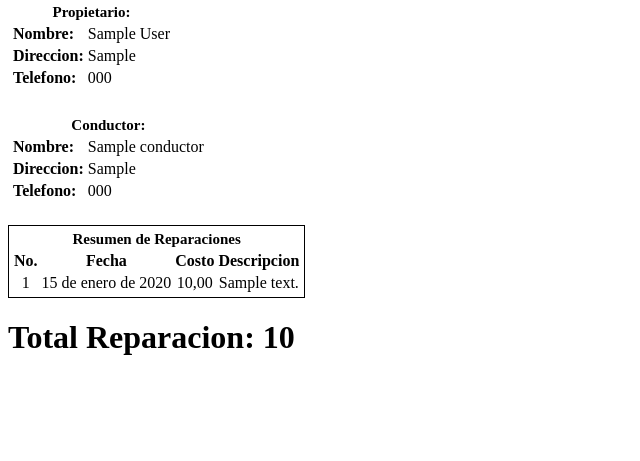
After one commit to Nicoligle26/transporcar, a Django app: template templates/pdf/recibo_pdf.html in a window 1280 px wide. The commit adds this page. Shown: the part 339-800 px from the top of the page, without its empty margins (0-640 px from the left). Run offline with Django 4.2, Linux system fonts and the light colour scheme; tables that the repository leaves empty hold one stand-in row (values such as "Sample post"); the template is opened without the code that fills it: values that come from a table or form of the project are taken from there, most other values are stand-ins (such as "Sample title", 1, 10 or a date in 2020).

Commit message:
Creacion de pdf

```diff
--- a/templates/index.html
+++ b/templates/index.html
@@ -34,6 +34,12 @@
             <a href="/infracciones"
               class="block py-2 pr-4 pl-3 text-gray-700 border-b border-gray-100 hover:bg-gray-50 md:hover:bg-transparent md:border-0 md:hover:text-pink-700 md:p-0 md:dark:hover:text-pink dark:text-gray-400 dark:hover:bg-gray-700 dark:hover:text-white md:dark:hover:bg-transparent dark:border-gray-700">Infraccion</a>
           </li>
+
+          <li>
+            <a href="/taller_final"
+              class="block py-2 pr-4 pl-3 text-gray-700 border-b border-gray-100 hover:bg-gray-50 md:hover:bg-transparent md:border-0 md:hover:text-pink-700 md:p-0 md:dark:hover:text-pink dark:text-gray-400 dark:hover:bg-gray-700 dark:hover:text-white md:dark:hover:bg-transparent dark:border-gray-700">Taller
+              final</a>
+          </li>
         </ul>
       </div>
     </div>
--- /dev/null
+++ b/templates/pdf/recibo_pdf.html
@@ -0,0 +1,83 @@
+{% extends 'header_pdf.html' %}
+{% block content %}
+
+<div style="margin-top: 20px;">
+    <div>
+        <table style="padding: 2px;">
+            <tbody>
+                <tr>
+                    <td colspan="2" style="font-weight: bold; font-size: 15px; text-align: center;">Propietario:</td>
+                </tr>
+                <tr>
+                    <td style="font-weight: bold;">Nombre:</td>
+                    <td>{{vehiculo.usuario.nombres}}</td>
+                </tr>
+                <tr>
+                    <td style="font-weight: bold;">Direccion:</td>
+                    <td>{{vehiculo.usuario.direccion}}</td>
+                </tr>
+                <tr>
+                    <td style="font-weight: bold;">Telefono:</td>
+                    <td>{{vehiculo.usuario.telefono}}</td>
+                </tr>
+            </tbody>
+        </table>
+    </div>
+</div>
+
+<div style="margin-top: 20px;">
+    <div>
+        <table style="padding: 2px;">
+            <tbody>
+                <tr>
+                    <td colspan="2" style="font-weight: bold; font-size: 15px; text-align: center;">Conductor:</td>
+                </tr>
+                <tr>
+                    <td style="font-weight: bold;">Nombre:</td>
+                    <td>{{vehiculo.conductor.nombres}}</td>
+                </tr>
+                <tr>
+                    <td style="font-weight: bold;">Direccion:</td>
+                    <td>{{vehiculo.conductor.direccion}}</td>
+                </tr>
+                <tr>
+                    <td style="font-weight: bold;">Telefono:</td>
+                    <td>{{vehiculo.conductor.telefono}}</td>
+                </tr>
+            </tbody>
+        </table>
+    </div>
+</div>
+
+<div style="margin-top: 20px;">
+    <table style="padding: 2px; border: 1px solid black;">
+        <thead>
+            <tr>
+                <td style="text-align: center; font-size: 15px; font-weight: bold;" colspan="4">Resumen de Reparaciones
+                </td>
+            </tr>
+            <tr>
+                <th style="text-align: center;">No.</th>
+                <th style="text-align: center;">Fecha</th>
+                <th style="text-align: center;">Costo</th>
+                <th style="text-align: center;">Descripcion</th>
+            </tr>
+        </thead>
+
+        <tbody>
+            {% for reg in reparaciones %}
+            <tr class="">
+                <td style="text-align: center;">{{reg.id}}</td>
+                <td style="text-align: center;">{{reg.fecha}}</td>
+                <td style="text-align: center;">{{reg.costo}}</td>
+                <td style="text-align: center;">{{reg.descripcion}}</td>
+            </tr>
+            {%endfor%}
+        </tbody>
+    </table>
+</div>
+
+<div>
+    <h1>Total Reparacion: <b> {{total}}</b></h1>
+</div>
+{% endblock %}
--- a/transporcar/settings.py
+++ b/transporcar/settings.py
@@ -26,7 +26,7 @@ SECRET_KEY = 'django-insecure-m^6mdp_e8wf2g-cwqzj!zk5**p7r1_&trm)_(vesjx&qu7$93k
 # SECURITY WARNING: don't run with debug turned on in production!
 DEBUG = True
 
-ALLOWED_HOSTS = ['192.168.20.109', '127.0.0.1']
+ALLOWED_HOSTS = ['192.168.20.109', '127.0.0.1', '*']
 
 
 # Application definition
@@ -58,7 +58,7 @@ ROOT_URLCONF = 'transporcar.urls'
 TEMPLATES = [
     {
         'BACKEND': 'django.template.backends.django.DjangoTemplates',
-        'DIRS': [os.path.join(BASE_DIR,'templates')],
+        'DIRS': [os.path.join(BASE_DIR, 'templates')],
         'APP_DIRS': True,
         'OPTIONS': {
             'context_processors': [
--- a/transporcar/urls.py
+++ b/transporcar/urls.py
@@ -18,7 +18,7 @@ from django.contrib import admin
 from django.urls import path
 from vehiculos.views import list, create, delete
 from personas.views import getUsers, getVehiculos
-from reparaciones.views import show, listado_pdf
+from reparaciones.views import show, listado_pdf, taller_final
 urlpatterns = [
     path('admin/', admin.site.urls),
     path('vehiculos/', list),
@@ -27,5 +27,6 @@ urlpatterns = [
     path('reparacion/<id>', show),
     path('infracciones/', create),
     path('eliminar_vehiculo/', delete),
-    path('lista_pdf',listado_pdf)
+    path('lista_pdf', listado_pdf),
+    path('taller_final/', taller_final)
 ]
```
Also changed, not shown: reparaciones/views.py (+20 -2 lines), templates/taller_final.html (added, +30 -0 lines), vehiculos/views.py (+4 -3 lines).
